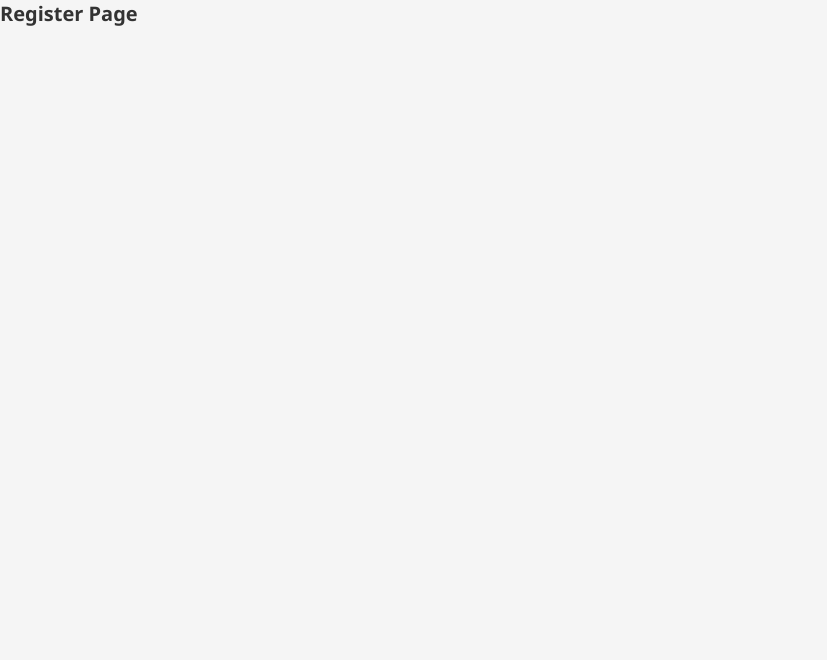
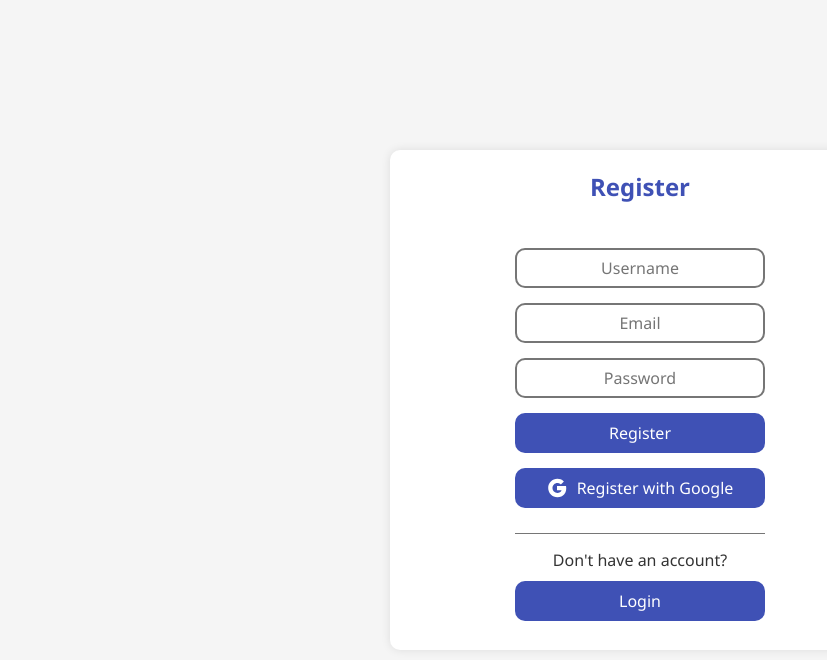
Before and after one commit to kunaldangi/ai-resume-screening, a React (Vite) app in the folder client/: page /register in a window 1280 px wide. Shown: the top 660 px of the page, without its empty margins (0-827 px from the left). Built offline with nearby package versions, Linux system fonts and the light colour scheme.

Commit message:
fix: fixed css issues

```diff
--- a/client/src/Home/index.tsx
+++ b/client/src/Home/index.tsx
@@ -91,6 +91,7 @@ function App() {
 			<div className='home__header--desc'>Upload resumes and provide a prompt to let the AI shortlist them</div>
 		</div>
 
+		<div className="home__body">
 			<div className="home__content">
 				<div className="home__title">Upload Resumes</div>
 
@@ -127,6 +128,7 @@ function App() {
 					}
 				</div>
 			</div>
+		</div>
 	</>)
 }
 
--- a/client/src/Home/style.css
+++ b/client/src/Home/style.css
@@ -1,6 +1,7 @@
 .home__header {
-	padding: 16px 32px;
-	text-align: center;
+	display: flex;
+    flex-direction: column;
+    align-items: center;
 
 	color: var(--secondary-color);
 	background-color: var(--primary-color);
@@ -18,10 +19,19 @@
 	font-size: 2rem;
 }
 
+.home__body {
+	padding: 20px 0px;
+	display: flex;
+	justify-content: center;
+}
+
 .home__content {
-	max-width: 800px;
-	margin: 32px auto;
+	width: 800px;
 	padding: 32px;
+
+	display: flex;
+	flex-direction: column;
+	justify-content: center;
 
 	background: var(--secondary-color);
 	box-shadow: 0 0 10px rgba(0, 0, 0, 0.1);
--- a/client/src/Login/index.tsx
+++ b/client/src/Login/index.tsx
@@ -1,6 +1,10 @@
+import { useNavigate } from 'react-router';
 import './style.css';
 
+
 export default function Login() {
+    const navigate = useNavigate();
+
     return (<>
         <div className="login">
             <div className="login__content">
@@ -9,6 +13,16 @@ export default function Login() {
                     <input id='id-username' type="text" placeholder="Email" />
                     <input id='id-password' type="password" placeholder="Password" />
                     <button>Login</button>
+                    <button style={{ gap: "10px"}}>
+                        <svg xmlns="http://www.w3.org/2000/svg" x="0px" y="0px" width="20" height="20" viewBox="0,0,256,256">
+                            <g fill="#ffffff" fill-rule="nonzero" stroke="none" stroke-width="1" stroke-linecap="butt" stroke-linejoin="miter" stroke-miterlimit="10" stroke-dasharray="" stroke-dashoffset="0" font-family="none" font-weight="none" font-size="none" text-anchor="none" style={{mixBlendMode: "normal"}}><g transform="scale(5.12,5.12)"><path d="M25.99609,48c-12.68359,0 -23.00391,-10.31641 -23.00391,-23c0,-12.68359 10.32031,-23 23.00391,-23c5.74609,0 11.24609,2.12891 15.49219,5.99609l0.77344,0.70703l-7.58594,7.58594l-0.70312,-0.60156c-2.22656,-1.90625 -5.05859,-2.95703 -7.97656,-2.95703c-6.76562,0 -12.27344,5.50391 -12.27344,12.26953c0,6.76563 5.50781,12.26953 12.27344,12.26953c4.87891,0 8.73438,-2.49219 10.55078,-6.73828h-11.55078v-10.35547l22.55078,0.03125l0.16797,0.79297c1.17578,5.58203 0.23438,13.79297 -4.53125,19.66797c-3.94531,4.86328 -9.72656,7.33203 -17.1875,7.33203z"></path></g></g>
+                        </svg>
+                        Login with Google
+                    </button>
+                </div>
+                <div className="login__footer">
+                    <div>Don't have an account? </div>
+                    <button onClick={()=> navigate("/register")}>Register</button>
                 </div>
             </div>
         </div>
--- a/client/src/Login/style.css
+++ b/client/src/Login/style.css
@@ -36,6 +36,8 @@
     flex-direction: column;
     align-items: center;
     gap: 15px;
+
+    border-bottom: 1px solid rgb(118, 118, 118);
 }
 
 .login__form input {
@@ -52,3 +54,60 @@
     border: 2px solid rgb(118, 118, 118);
     border-radius: 10px;
 }
+
+.login__form button,
+.login__google button,
+.login__footer button {
+    width: 100%;
+    height: 40px;
+
+    display: flex;
+    justify-content: center;
+    align-items: center;
+
+    font-family: inherit;
+    font-size: 1.6rem;
+    font-weight: 500;
+
+    cursor: pointer;
+    border: none;
+    border-radius: 10px;
+    color: var(--secondary-color);
+    background-color: var(--primary-color);
+
+    transition: all 0.3s ease-in-out;
+}
+
+.login__form button:hover {
+    background-color: var(--primary-color-dark);
+}
+
+.login__footer {
+    width: 50%;
+    padding: 15px 0px;
+
+    display: flex;
+    flex-direction: column;
+    justify-content: center;
+    gap: 10px;
+
+    font-size: 1.6rem;
+}
+
+.login__footer div {
+    display: flex;
+    justify-content: center;
+}
+
+@media screen and (max-width: 758px) {
+    .login__content {
+        width: 100%;
+        height: 100%;
+
+        justify-content: center;
+    }
+
+    .login__title {
+        padding: 0px;
+    }
+}
--- a/client/src/Register/index.tsx
+++ b/client/src/Register/index.tsx
@@ -1,5 +1,31 @@
+import { useNavigate } from 'react-router';
+import './style.css';
+
+
 export default function Register() {
+    const navigate = useNavigate();
+
     return (<>
-        <h1>Register Page</h1>
+        <div className="register">
+            <div className="register__content">
+                <div className="register__title">Register</div>
+                <div className="register__form">
+                    <input id='id-username' type="text" placeholder="Username" />
+                    <input id='id-email' type="text" placeholder="Email" />
+                    <input id='id-password' type="password" placeholder="Password" />
+                    <button>Register</button>
+                    <button style={{ gap: "10px"}}>
+                        <svg xmlns="http://www.w3.org/2000/svg" x="0px" y="0px" width="20" height="20" viewBox="0,0,256,256">
+                            <g fill="#ffffff" fill-rule="nonzero" stroke="none" stroke-width="1" stroke-linecap="butt" stroke-linejoin="miter" stroke-miterlimit="10" stroke-dasharray="" stroke-dashoffset="0" font-family="none" font-weight="none" font-size="none" text-anchor="none" style={{mixBlendMode: "normal"}}><g transform="scale(5.12,5.12)"><path d="M25.99609,48c-12.68359,0 -23.00391,-10.31641 -23.00391,-23c0,-12.68359 10.32031,-23 23.00391,-23c5.74609,0 11.24609,2.12891 15.49219,5.99609l0.77344,0.70703l-7.58594,7.58594l-0.70312,-0.60156c-2.22656,-1.90625 -5.05859,-2.95703 -7.97656,-2.95703c-6.76562,0 -12.27344,5.50391 -12.27344,12.26953c0,6.76563 5.50781,12.26953 12.27344,12.26953c4.87891,0 8.73438,-2.49219 10.55078,-6.73828h-11.55078v-10.35547l22.55078,0.03125l0.16797,0.79297c1.17578,5.58203 0.23438,13.79297 -4.53125,19.66797c-3.94531,4.86328 -9.72656,7.33203 -17.1875,7.33203z"></path></g></g>
+                        </svg>
+                        Register with Google
+                    </button>
+                </div>
+                <div className="register__footer">
+                    <div>Don't have an account? </div>
+                    <button onClick={()=> navigate("/login")}>Login</button>
+                </div>
+            </div>
+        </div>
     </>);
 }
--- a/client/src/Register/style.css
+++ b/client/src/Register/style.css
@@ -0,0 +1,111 @@
+.register {
+    width: 100vw;
+    height: 100vh;
+
+    display: flex;
+    justify-content: center;
+    align-items: center;
+}
+
+.register__content {
+    width: 500px;
+    height: 500px;
+
+    display: flex;
+    flex-direction: column;
+    align-items: center;
+
+    border-radius: 10px;
+    box-shadow: var(--box-shadow);
+    background-color: var(--secondary-color);
+}
+
+.register__title {
+    padding: 20px 0px;
+
+    font-size: 2.4rem;
+    font-weight: 700;
+    color: var(--primary-color);
+}
+
+.register__form {
+    width: 50%;
+    padding: 25px 0px;
+
+    display: flex;
+    flex-direction: column;
+    align-items: center;
+    gap: 15px;
+
+    border-bottom: 1px solid rgb(118, 118, 118);
+}
+
+.register__form input {
+    width: 100%;
+    height: 40px;
+
+    display: flex;
+    justify-content: center;
+    text-align: center;
+
+    font-family: inherit;
+    font-size: 1.6rem;
+    font-weight: 500;
+    border: 2px solid rgb(118, 118, 118);
+    border-radius: 10px;
+}
+
+.register__form button, .register__google button, .register__footer button {
+    width: 100%;
+    height: 40px;
+
+    display: flex;
+    justify-content: center;
+    align-items: center;
+
+    font-family: inherit;
+    font-size: 1.6rem;
+    font-weight: 500;
+
+    cursor: pointer;
+    border: none;
+    border-radius: 10px;
+    color: var(--secondary-color);
+    background-color: var(--primary-color);
+
+    transition: all 0.3s ease-in-out;
+}
+
+.register__form button:hover {
+    background-color: var(--primary-color-dark);
+}
+
+.register__footer {
+    width: 50%;
+    padding: 15px 0px;
+
+    display: flex;
+    flex-direction: column;
+    justify-content: center;
+    gap: 10px;
+
+    font-size: 1.6rem;
+}
+
+.register__footer div {
+    display: flex;
+    justify-content: center;
+}
+
+@media screen and (max-width: 758px) {
+    .register__content {
+        width: 100%;
+        height: 100%;
+
+        justify-content: center;
+    }
+
+    .register__title {
+        padding: 0px;
+    }
+}
--- a/client/src/index.css
+++ b/client/src/index.css
@@ -19,15 +19,7 @@ html {
 }
 
 body {
-	width: 100vw;
-	height: 100vh;
-
 	font-family: 'Segoe UI', sans-serif;
 	color: #333;
 	background-color: #f5f5f5;
 }
-
-#root {
-	width: 100vw;
-	height: 100vh;
-}
```
Lines whose indentation alone changed are shown as unchanged.
